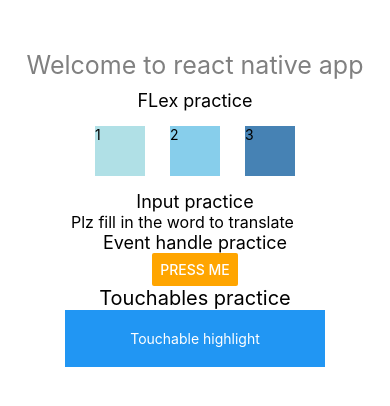
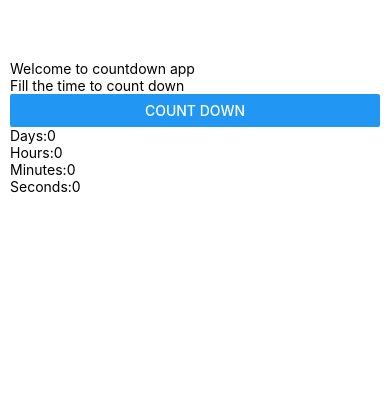
Before and after one commit to vuanhtu1993/ReactNative-Core, a React Native app: screen / in a window 390 px wide. Shown: the top 406 px of the page. Built offline with nearby package versions, Linux system fonts and the light colour scheme.

Commit message:
finished Count down

```diff
--- a/App.js
+++ b/App.js
@@ -1,93 +1,19 @@
 import React, { Component } from 'react';
-import {AppRegistry, StyleSheet, Text, TextInput, View, Alert, Button, TouchableHighlight} from 'react-native';
+import { View, StyleSheet } from 'react-native'
+import Clock from "./components/Clock";
 
-export default class FixedDimensionsBasics extends Component {
-  constructor() {
-    super();
-    this.state = {
-      text: "",
-    }
-  }
-  handleInput = (text) => {
-    this.setState({
-      text
-    });
-  };
-  handlePress() {
-    Alert.alert('this is short press');
-  }
-
+export default class App extends Component {
   render() {
     return (
       <View style={styles.container}>
-        <Greeting/>
-        <Text style={{fontSize: 18, marginTop: 10}}>FLex practice</Text>
-        <View style={styles.flex}>
-          <View style={{height: 50, width: 50, backgroundColor: 'powderblue'}} ><Text>1</Text></View>
-          <View style={{height: 50, width: 50, backgroundColor: 'skyblue'}} ><Text>2</Text></View>
-          <View style={{height: 50, width: 50, backgroundColor: 'steelblue'}} ><Text>3</Text></View>
-        </View>
-        <Text style={{fontSize: 18}}>Input practice</Text>
-        <TextInput
-          placeholder="Plz fill in the word to translate"
-          style={{height: 20, fontSize: 16}}
-          value={this.state.text}
-          onChangeText={(text) => this.handleInput(text)}
-        />
-        <Text>
-          { this.state.text.split(' ').map((word) => word && '🍕').join(' ') }
-        </Text>
-        <Text style={{fontSize: 18}}>Event handle practice</Text>
-        <Button
-          color="orange"
-          onPress={this.handlePress}
-          title="Press Me"
-        />
-        <Text style={{fontSize: 20}}>Touchables practice</Text>
-        <TouchableHighlight
-          onPress={this.handlePress}
-          underlayColor="white" >
-          <View style={styles.button}>
-            <Text style={styles.buttonText}>Touchable highlight</Text>
-          </View>
-        </TouchableHighlight>
+        <Clock/>
       </View>
     );
   }
 }
-const Greeting = () => {
-  return (
-    <View>
-      <Text style={{fontSize: 25, color: 'gray'}}>Welcome to react native app</Text>
-    </View>
-  );
-};
-
 const styles = StyleSheet.create({
   container: {
-    margin: 'auto',
-    width: 'auto',
     marginTop: 50,
-    display: 'flex',
-    alignItems: 'center',
-    justifyContent: 'space-between',
-  },
-  flex: {
-    display: 'flex',
-    flexDirection: 'row',
-    alignItems: 'center',
-    justifyContent: 'space-between',
-    height: 80,
-    width: 200,
-  },
-  button: {
-    marginBottom: 30,
-    width: 260,
-    alignItems: 'center',
-    backgroundColor: '#2196F3'
-  },
-  buttonText: {
-    padding: 20,
-    color: 'white'
+    padding: 10,
   }
 });
--- /dev/null
+++ b/components/Clock.js
@@ -0,0 +1,59 @@
+import React, { Component } from 'react';
+import {Button, Text, TextInput, View} from "react-native";
+
+export default class Clock extends Component {
+  constructor() {
+    super();
+    this.state = {
+      duration: 0,
+      inputTime: '',
+    }
+  }
+  handleInput = (text) => {
+    this.setState({
+      inputTime: text,
+    });
+  };
+  handleButton = () => {
+    if (!this.state.inputTime) {
+      alert('Fill in the time to count down');
+      return;
+    }
+    clearInterval(this.timeID);
+    let futureTime = new Date(this.state.inputTime).getTime();
+    this.timeID = setInterval(() => {
+      this.setState({
+        duration: futureTime - (new Date().getTime()),
+      });
+    }, 1000)
+  };
+  render() {
+    let duration = this.state.duration;
+    return (
+      <View>
+        <Text>Welcome to countdown app</Text>
+        <TextInput
+          onChangeText={this.handleInput}
+          placeholder="Fill the time to count down"
+          value=""
+        />
+        <Button
+          onPress={this.handleButton}
+          title="Count down"
+        />
+        <ClockDisplay duration={duration}/>
+      </View>
+    );
+  }
+}
+
+const ClockDisplay = ({duration}) => {
+  return (
+    <View>
+      <Text>Days:{Math.floor(duration / (1000 * 60 * 60 * 24))}</Text>
+      <Text>Hours:{Math.floor(duration % (1000 * 60 * 60 * 24) / (1000 * 60 * 60))}</Text>
+      <Text>Minutes:{Math.floor(duration % (1000 * 60 * 60) / (1000 * 60))}</Text>
+      <Text>Seconds:{Math.floor(duration % (1000 * 60) / 1000)}</Text>
+    </View>
+  );
+};
```
